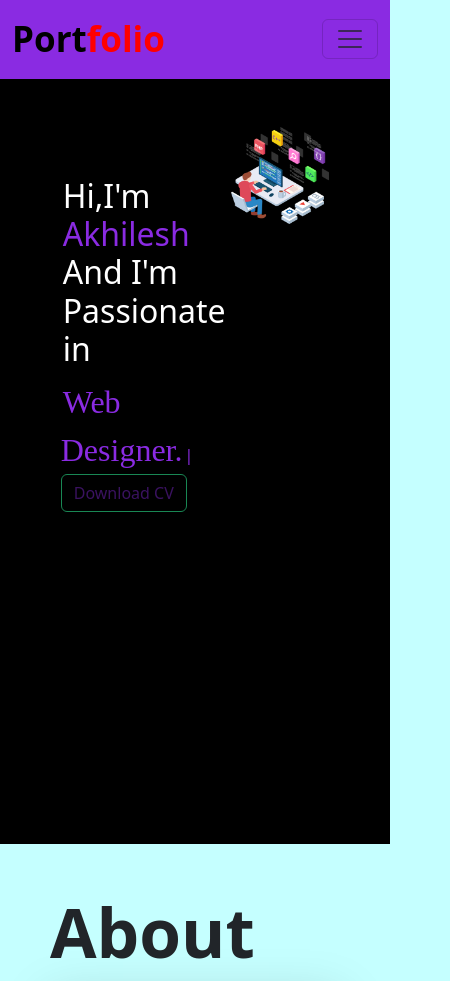
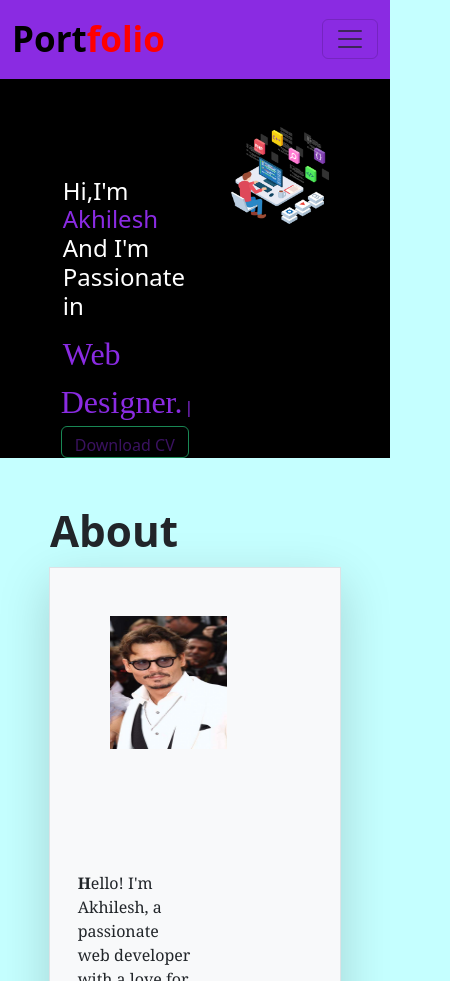
Before and after one commit to Akhilesh-pr/portfolio, a plain HTML site: page index.html in a window 390 px wide. Shown: the top 981 px of the page, 450 px wide, since content can reach past the window. Drawn offline with nearby package versions, Linux system fonts and the light colour scheme; a web font is replaced by a local one.

Commit message:
Update index.css

```diff
--- a/index.css
+++ b/index.css
@@ -109,7 +109,7 @@ a{
 }
 @media only screen and (max-width: 700px) {
     h1{
-        font-size: 2rem;
+        font-size: 1.5rem;
         padding: 2px;
     }
     #element{
@@ -120,6 +120,8 @@ a{
 
         background-color:transparent !important;
         color: rgba(137, 43, 226, 0.422) !important;
+        width: 8rem !important;
+        height: 2rem !important;
     }
     .btnnn{
         text-align: center;
@@ -133,5 +135,19 @@ a{
         background-color: black;
         text-align: center;
     }
+    #main{
+        height: 50%;
+        width: 100%;
+        background-color: black;
+
+
+    }
+    .heading{
+        font-size: 5vh;
+    }
+    h2{
+        font-size: 10px !important;
+    }
+
 
 }
```
